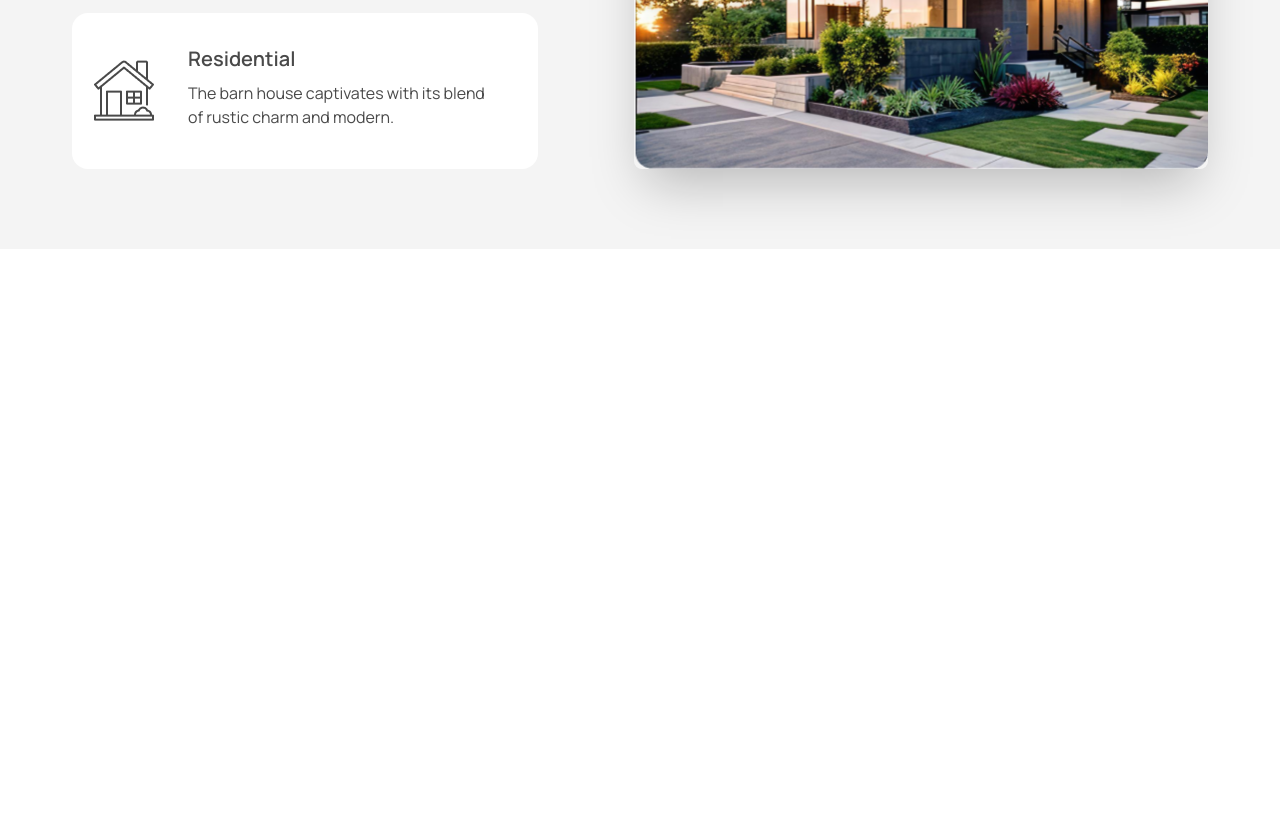
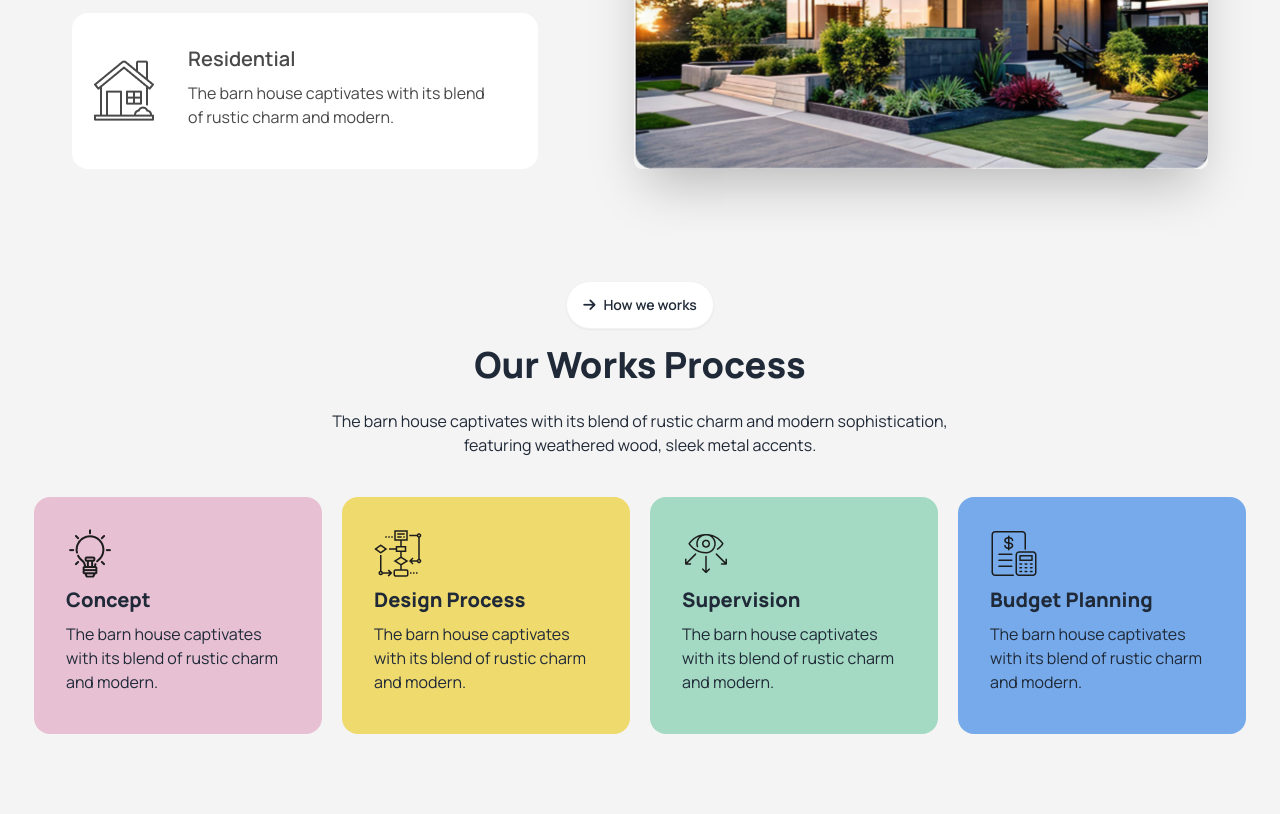
Before and after one commit to MonzurMorshed0/Assignment-3, a plain HTML site: page index.html in a window 1280 px wide. Shown: the part 1238-2052 px from the top of the page. Before the commit the page ends 1487 px from the top, so only its background shows below. Drawn offline with nearby package versions, Linux system fonts and the light colour scheme.

Commit message:
added our workprocess section

```diff
--- a/index.html
+++ b/index.html
@@ -64,7 +64,7 @@
     <!-- Main section -->
     <main>
         <!-- About Us section -->
-        <section class="lg:pb-16 pt-4 lg:pt-12 text-center lg:text-justify">
+        <section class="lg:container mx-auto lg:pb-16 pt-4 lg:pt-12 text-center lg:text-justify">
             <div class="pl-10 hidden lg:flex">
                 <img src="./assets/Vector.png" alt="">
             </div>
@@ -115,10 +115,63 @@
               </div>
         </section>
 
+        <!-- Our Work Process section -->
+        <section class="lg:container mx-auto pt-4 pb-20">
+            <div class="hero flex flex-col">
+                <!-- Title and Subtitles -->
+                <div class="hero-content text-center">
+                  <div>
+                    <button class="btn rounded-3xl bg-white mb-4"><i class="fa-solid fa-arrow-right"></i>How we works</button>
+                    <h1 class="text-4xl font-extrabold">Our Works Process</h1>
+                    <p class="py-6">
+                        The barn house captivates with its blend of rustic charm and modern sophistication, <br> featuring weathered wood, sleek metal accents.
+                    </p>
+                  </div>
+                </div>
+                <!-- Cards -->
+                <div class="grid grid-cols-1 lg:grid-cols-4 gap-5">
+                    <div class="card max-w-lg lg:max-w-72 bg-[#E7C1D3]">
+                        <div class="card-body">
+                            <img src="./assets/concept.png" alt="" class="max-w-12">
+                            <h2 class="card-title font-extrabold">Concept</h2>
+                            <p>The barn house captivates with its blend of rustic charm and modern.</p>
+                            <div class="card-actions justify-end">
+                            </div>
+                        </div>
+                    </div>
+                    <div class="card max-w-lg lg:max-w-72 bg-[#EFDA6E]">
+                        <div class="card-body">
+                            <img src="./assets/flow-chart.png" alt="" class="max-w-12">
+                            <h2 class="card-title font-extrabold">Design Process</h2>
+                            <p>The barn house captivates with its blend of rustic charm and modern.</p>
+                            <div class="card-actions justify-end">
+                            </div>
+                        </div>
+                    </div>
+                    <div class="card max-w-lg lg:max-w-72 bg-[#A4DAC3]">
+                        <div class="card-body">
+                            <img src="./assets/vision.png" alt="" class="max-w-12">
+                            <h2 class="card-title font-extrabold">Supervision</h2>
+                            <p>The barn house captivates with its blend of rustic charm and modern.</p>
+                            <div class="card-actions justify-end">
+                            </div>
+                        </div>
+                    </div>
+                    <div class="card max-w-lg lg:max-w-72 bg-[#77AAEA]">
+                        <div class="card-body">
+                            <img src="./assets/budget-planning.png" alt="" class="max-w-12">
+                            <h2 class="card-title font-extrabold">Budget Planning</h2>
+                            <p>The barn house captivates with its blend of rustic charm and modern.</p>
+                            <div class="card-actions justify-end">
+                            </div>
+                        </div>
+                    </div>
+                </div>
+              </div>
+        </section>
+
         <!--  -->
-        <section>
-
-        </section>
+        <section></section>
     </main>
 
     <!-- Footer section -->
```
